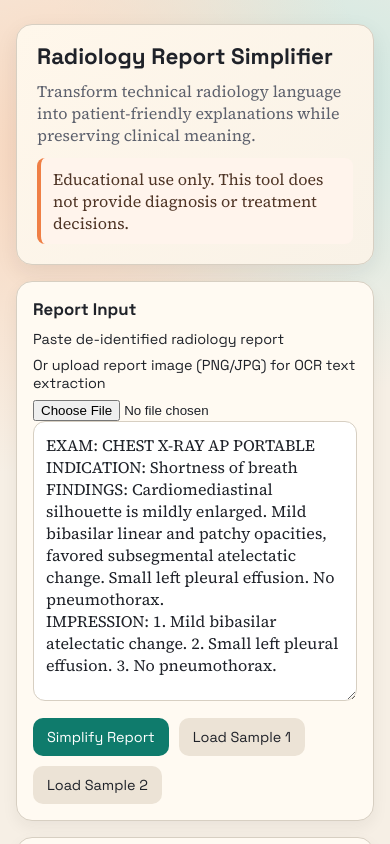
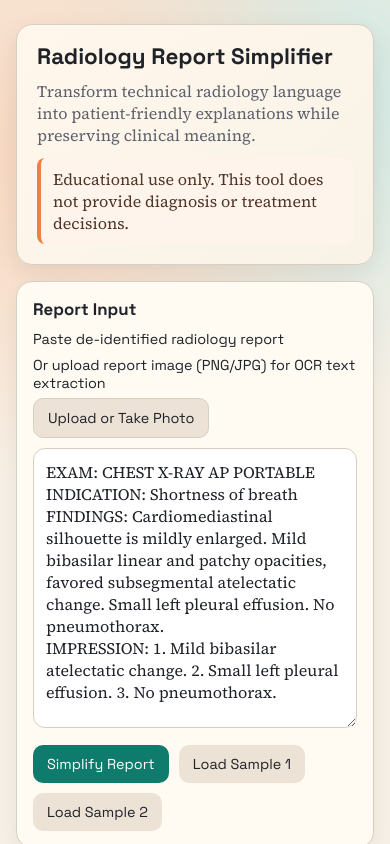
Before and after one commit to younisraafat22/Radiology-Report-Simpilifier, a Next.js app in the folder frontend/: page / in a window 390 px wide. Shown: the top 844 px of the page. Built offline with nearby package versions, Linux system fonts and the light colour scheme.

Commit message:
Preserve critical negative findings, simplify LLM service flow, and improve upload UI with mobile camera capture

```diff
--- a/frontend/app/globals.css
+++ b/frontend/app/globals.css
@@ -114,6 +114,27 @@ textarea:focus {
   flex-wrap: wrap;
 }
 
+.file-input-hidden {
+  position: absolute;
+  width: 1px;
+  height: 1px;
+  opacity: 0;
+  pointer-events: none;
+}
+
+.upload-button {
+  display: inline-block;
+  margin-bottom: 10px;
+  border: 1px solid var(--line);
+  border-radius: 10px;
+  padding: 10px 14px;
+  background: #ece3d6;
+  color: var(--text);
+  font-family: var(--font-display), Arial, sans-serif;
+  font-size: 0.9rem;
+  cursor: pointer;
+}
+
 button {
   border: none;
   border-radius: 10px;
--- a/frontend/components/report-form.tsx
+++ b/frontend/components/report-form.tsx
@@ -81,11 +81,17 @@ export function ReportForm({ onResult }: ReportFormProps) {
         </label>
         <input
           id="reportImage"
+          className="file-input-hidden"
           type="file"
           accept="image/png,image/jpeg,image/jpg,image/webp"
+          capture="environment"
           onChange={handleImageUpload}
           disabled={isExtracting || isSubmitting}
         />
+
+        <label className="upload-button" htmlFor="reportImage">
+          {isExtracting ? "Extracting from image..." : "Upload or Take Photo"}
+        </label>
 
         {ocrStatus ? <div className="disclaimer">{ocrStatus}</div> : null}
 
```
Also changed, not shown: 1 other file (tests, documents, lock files or other folders).
